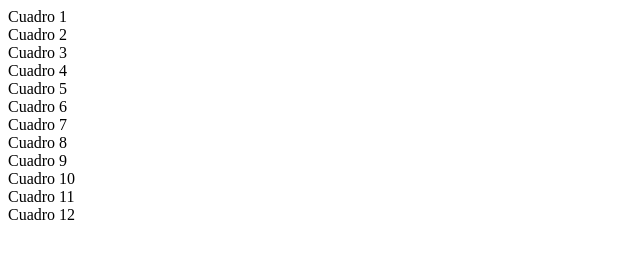
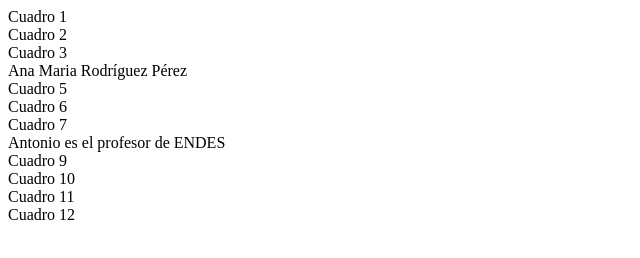
Before and after one commit to anarp14/examen-arp, a plain HTML site: page index.html in a window 1280 px wide. Shown: the whole page, without its empty margins (0-640 px from the left). Drawn offline with Linux system fonts and the light colour scheme.

Commit message:
añadido el profesor

```diff
--- a/index.html
+++ b/index.html
@@ -11,13 +11,13 @@
         <div class="col-6 bg-danger">Cuadro 1</div>
         <div class="col-6 bg-danger">Cuadro 2</div>
         <div class="col-6 bg-danger">Cuadro 3</div>
-        <div class="col-6 bg-danger">Cuadro 4</div>
+        <div class="col-6 bg-danger">Ana Maria Rodríguez Pérez</div>
     </div>
     <div class="row">
         <div class="col-6 bg-danger">Cuadro 5</div>
         <div class="col-6 bg-danger">Cuadro 6</div>
         <div class="col-6 bg-danger">Cuadro 7</div>
-        <div class="col-6 bg-danger">Cuadro 8</div>
+        <div class="col-6 bg-danger">Antonio es el profesor de ENDES</div>
     </div>
     <div class="row">
         <div class="col-6 bg-danger">Cuadro 9</div>
```
